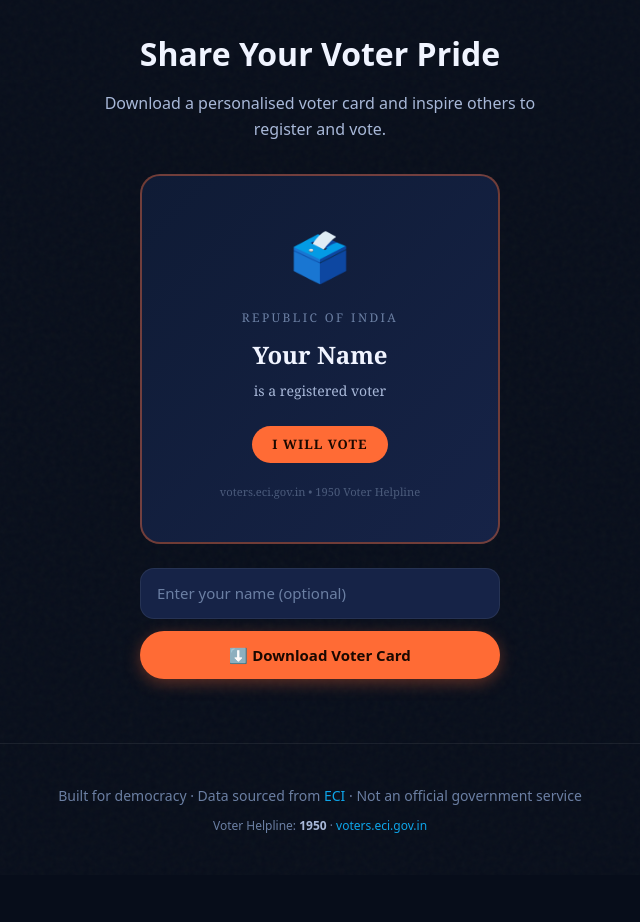
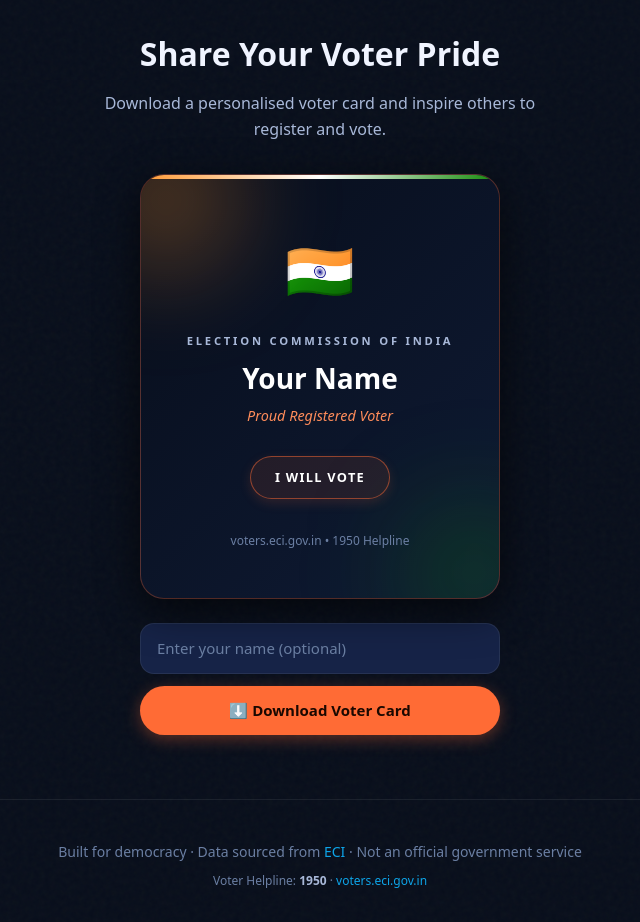
Before and after one commit to Rohith-sp/virtualwars-c2, a Next.js app: page / in a window 1280 px wide. Shown: the part 7600-8522 px from the top of the page, without its empty margins (320-960 px from the left). Before the commit the page ends 8475 px from the top, so only its background shows below. Built offline with nearby package versions, Linux system fonts and the light colour scheme; no server answers; a web font is replaced by a local one.

Commit message:
feat: redesign ShareCard and force direct download

```diff
--- a/components/ShareCard.jsx
+++ b/components/ShareCard.jsx
@@ -24,23 +24,8 @@
         logging: false,
       });
 
-      // Try Web Share API first (mobile)
-      if (navigator.share && navigator.canShare) {
-        canvas.toBlob(async (blob) => {
-          const file = new File([blob], 'my-voter-card.png', { type: 'image/png' });
-          if (navigator.canShare({ files: [file] })) {
-            try {
-              await navigator.share({ files: [file], title: 'I am a registered voter!', text: 'Exercise your democratic right — register to vote today.' });
-              return;
-            } catch {
-              // User cancelled share or not supported — fall through to download
-            }
-          }
-          triggerDownload(blob);
-        }, 'image/png');
-      } else {
+      // Direct download the image
       canvas.toBlob((blob) => triggerDownload(blob), 'image/png');
-      }
     } catch {
       setShareError('Could not generate image. Please try again.');
     } finally {
@@ -61,48 +46,68 @@
 
   return (
     <div style={{ display: 'flex', flexDirection: 'column', alignItems: 'center', gap: 'var(--space-6)' }}>
-      {/* Preview card — this div is what html2canvas captures */}
       <div
         ref={cardRef}
         style={{
           width: '360px',
-          padding: '40px 32px',
-          background: 'linear-gradient(135deg, #0f1b35 0%, #162347 100%)',
-          border: '2px solid rgba(255,107,53,0.4)',
-          borderRadius: '20px',
+          padding: '48px 32px',
+          background: 'linear-gradient(135deg, #070d1a 0%, #0f1b35 100%)',
+          border: '1px solid rgba(255,107,53,0.3)',
+          borderRadius: '24px',
           textAlign: 'center',
-          fontFamily: 'Georgia, serif',
+          fontFamily: 'var(--font-body)',
           userSelect: 'none',
+          boxShadow: '0 12px 40px rgba(0,0,0,0.6)',
+          position: 'relative',
+          overflow: 'hidden'
         }}
         aria-hidden="true"
       >
-        <div style={{ fontSize: '3rem', marginBottom: '12px' }}>🗳️</div>
-        <div style={{ fontSize: '0.75rem', letterSpacing: '0.2em', color: '#6b7fa3', textTransform: 'uppercase', marginBottom: '8px' }}>
-          Republic of India
+        {/* Decorative Indian Flag Glows */}
+        <div style={{ position: 'absolute', top: '-50px', left: '-50px', width: '150px', height: '150px', background: 'rgba(255,153,51,0.3)', filter: 'blur(50px)', borderRadius: '50%' }} />
+        <div style={{ position: 'absolute', bottom: '-50px', right: '-50px', width: '150px', height: '150px', background: 'rgba(19,136,8,0.25)', filter: 'blur(50px)', borderRadius: '50%' }} />
+
+        {/* Top Flag Line */}
+        <div style={{ position: 'absolute', top: 0, left: 0, right: 0, height: '4px', background: 'linear-gradient(90deg, #FF9933 0%, #FFFFFF 50%, #138808 100%)' }} />
+
+        <div style={{ position: 'relative', zIndex: 1 }}>
+          <div style={{ fontSize: '3.5rem', marginBottom: '16px' }}>🇮🇳</div>
+          <div style={{ fontSize: '0.7rem', letterSpacing: '0.25em', color: '#a8b8d8', textTransform: 'uppercase', marginBottom: '12px', fontWeight: 600 }}>
+            Election Commission of India
           </div>
-        <div style={{ fontSize: '1.5rem', fontWeight: 700, color: '#f0f4ff', marginBottom: '4px' }}>
+          <div style={{
+            fontFamily: 'var(--font-display)',
+            fontSize: '1.75rem',
+            fontWeight: 800,
+            color: '#ffffff',
+            marginBottom: '8px',
+            lineHeight: 1.2
+          }}>
             {displayName}
           </div>
-        <div style={{ fontSize: '0.875rem', color: '#a8b8d8', marginBottom: '24px' }}>
-          is a registered voter
+          <div style={{ fontSize: '0.9rem', color: '#ff8c5a', marginBottom: '28px', fontStyle: 'italic' }}>
+            Proud Registered Voter
           </div>
           <div
             style={{
               display: 'inline-block',
-            background: '#ff6b35',
-            color: '#1a0800',
-            fontWeight: 800,
-            fontSize: '0.8125rem',
-            padding: '8px 20px',
+              background: 'rgba(255,107,53,0.1)',
+              border: '1px solid rgba(255,107,53,0.5)',
+              color: '#ffffff',
+              fontWeight: 700,
+              fontSize: '0.8rem',
+              padding: '10px 24px',
               borderRadius: '9999px',
-            letterSpacing: '0.08em',
+              letterSpacing: '0.1em',
               textTransform: 'uppercase',
+              boxShadow: '0 4px 12px rgba(255,107,53,0.15)'
             }}
           >
             I Will Vote
           </div>
-        <div style={{ marginTop: '20px', fontSize: '0.7rem', color: '#4a5a7a' }}>
-          voters.eci.gov.in • 1950 Voter Helpline
+          <div style={{ marginTop: '32px', fontSize: '0.75rem', color: '#6b7fa3', fontWeight: 500 }}>
+            voters.eci.gov.in • 1950 Helpline
+          </div>
         </div>
       </div>
 
```
Lines whose indentation alone changed are shown as unchanged.
